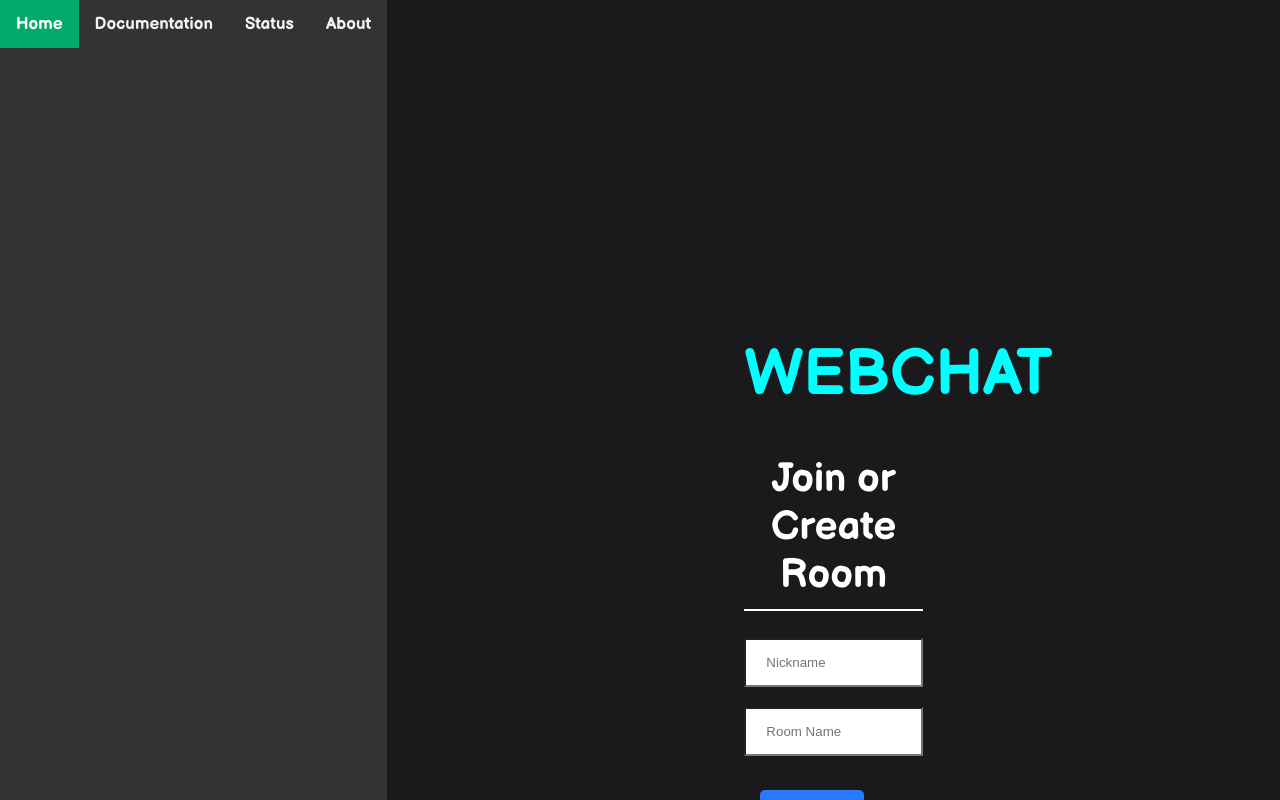
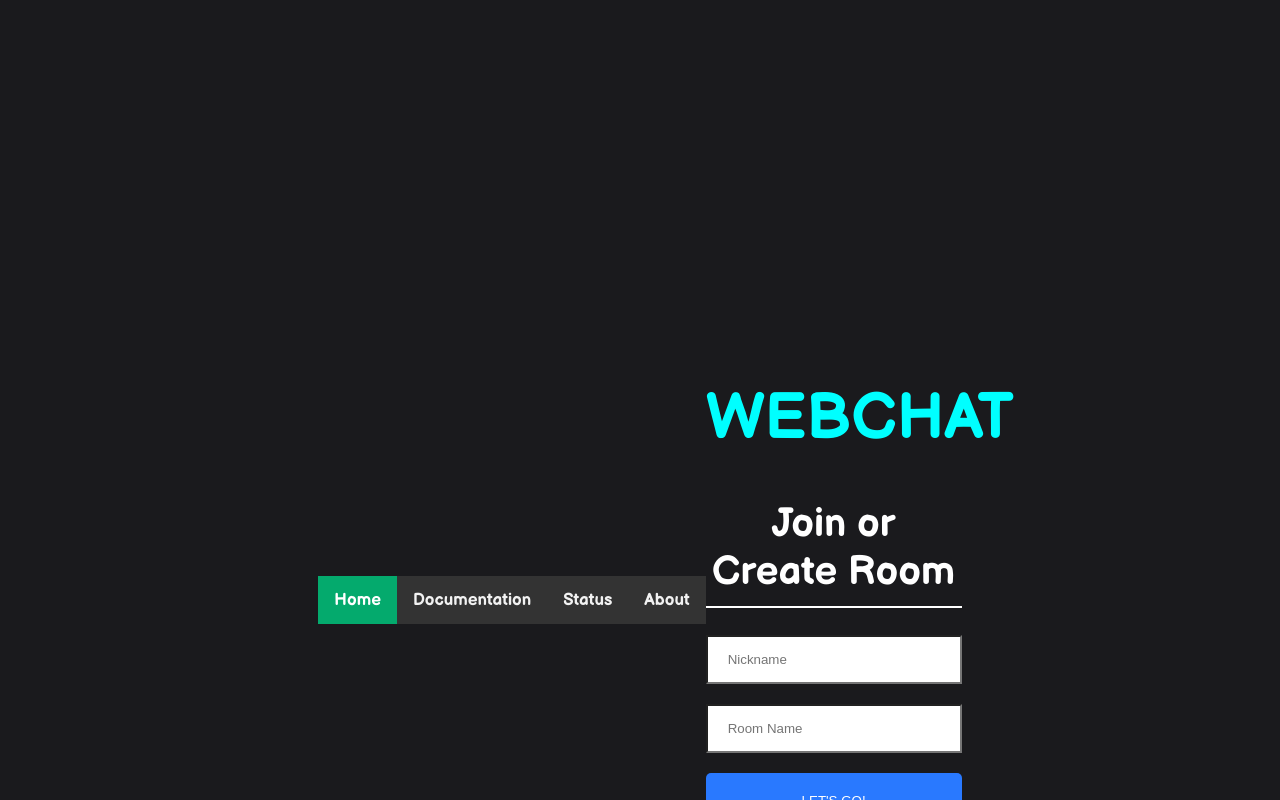
Before and after one commit to Senophyx/pocket-chat-client, a React (Create React App) app: page / in a window 1280 px wide. Shown: the top 800 px of the page. Built offline with nearby package versions, Linux system fonts and the light colour scheme.

Commit message:
Update Join.js

```diff
--- a/src/components/Join/Join.js
+++ b/src/components/Join/Join.js
@@ -9,12 +9,13 @@ export default function SignIn() {
 
 
   return (
-    <div class="topnav">
-    <a class="active" href="#home">Home</a>
-    <a href="#news">Documentation</a>
-    <a href="https://webchat.betteruptime.com/">Status</a>
-    <a href="#about">About</a>
     <div className="joinOuterContainer">
+      <div class="topnav">
+      <a class="active" href="#home">Home</a>
+      <a href="#news">Documentation</a>
+      <a href="https://webchat.betteruptime.com/">Status</a>
+      <a href="#about">About</a>
+      </div>
      <div className="joinInnerContainer">
       <div class="header">
        <style>
@@ -37,6 +38,5 @@ export default function SignIn() {
      <a href="https://webchat.betteruptime.com/" target="_blank">Status</a>
    </div>
  </div>
-</div>
 );
 }
```
